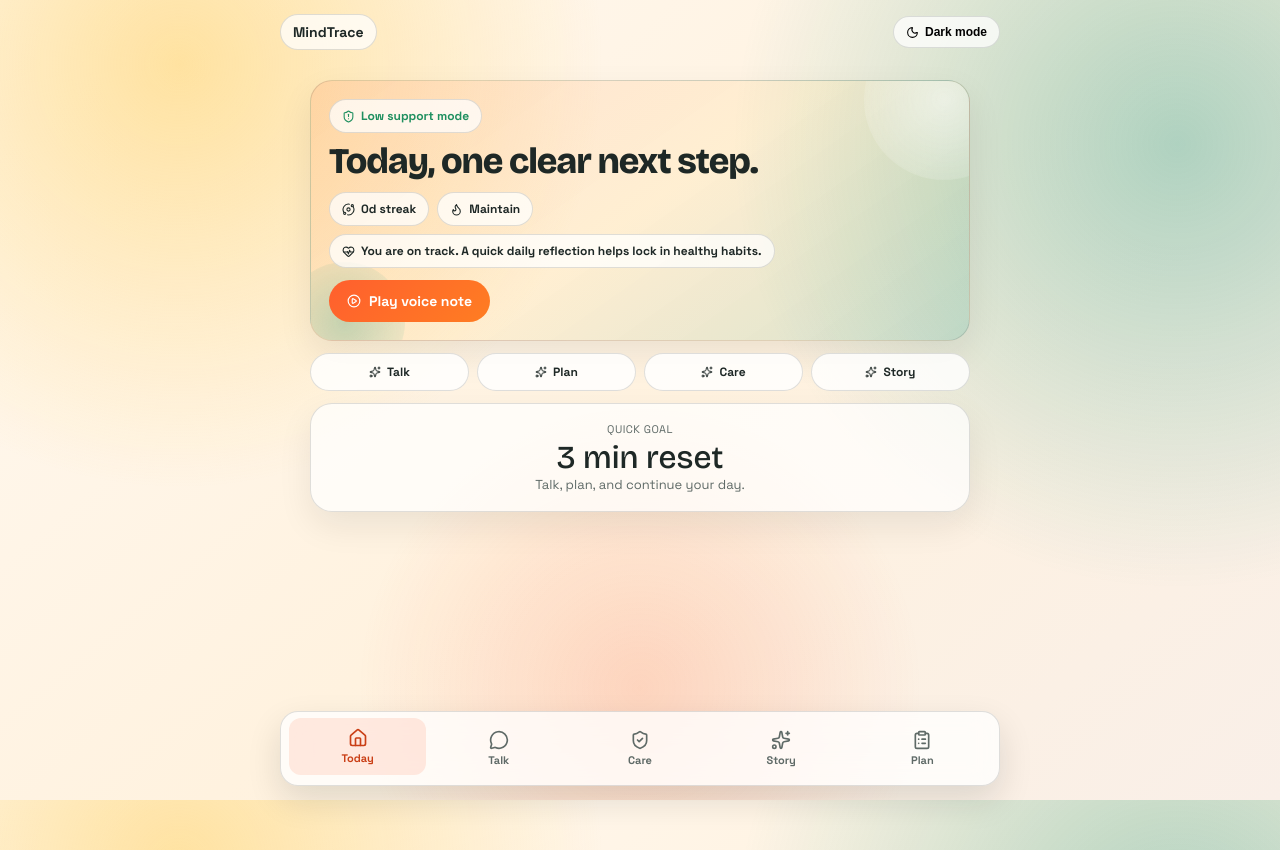
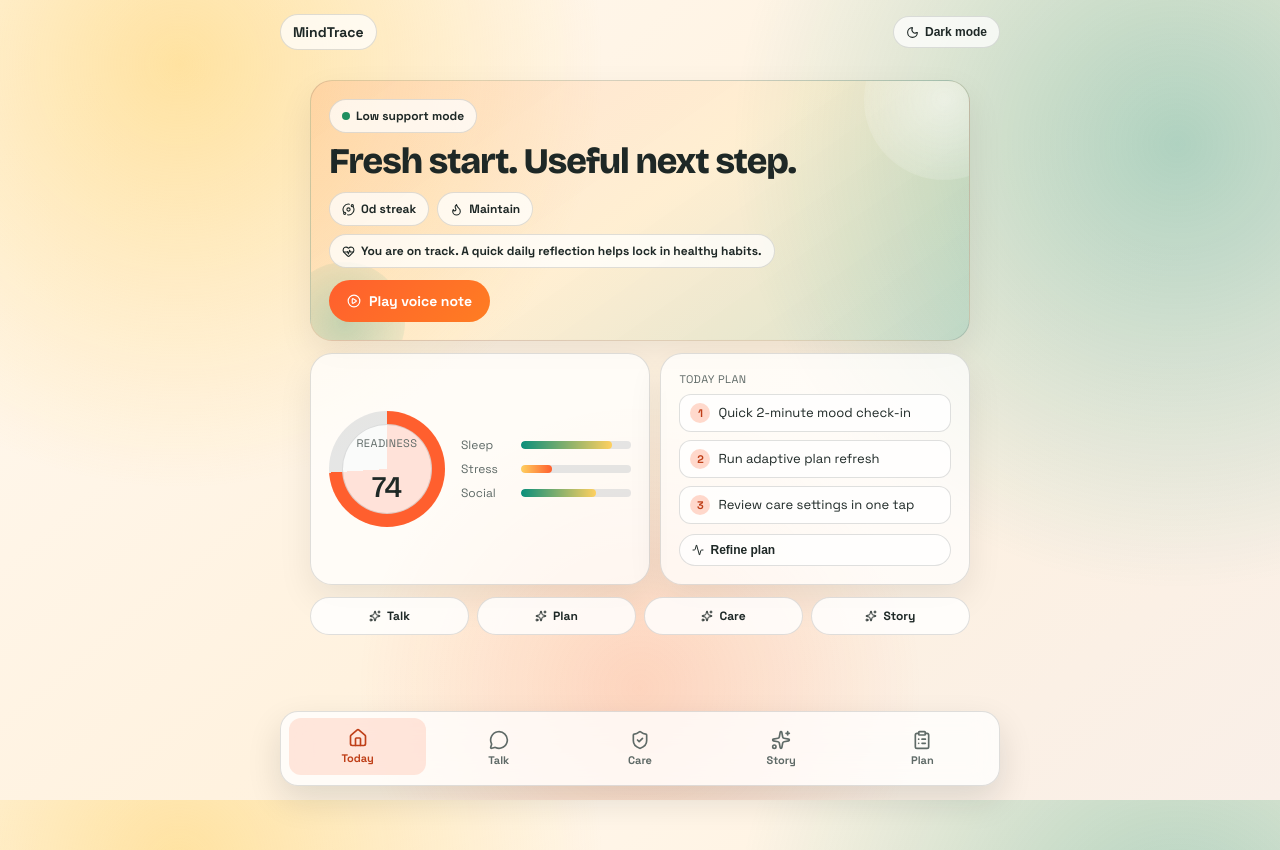
Before and after one commit to sciankit/Depression_Screen, a React (Vite) app: page / in a window 1280 px wide. Built offline with nearby package versions, Linux system fonts and the light colour scheme; no server answers.

Commit message:
Enhance landing visuals with live signals and fix dark mode contrast

```diff
--- a/src/index.css
+++ b/src/index.css
@@ -13,6 +13,9 @@
   --surface: rgba(255, 255, 255, 0.74);
   --surface-strong: rgba(255, 255, 255, 0.82);
   --nav-bg: rgba(255, 255, 255, 0.76);
+  --active-link: #bf3f18;
+  --active-link-bg: rgba(255, 95, 46, 0.14);
+  --card-shadow: 0 14px 34px rgba(11, 24, 21, 0.08);
   --bg-gradient:
     radial-gradient(circle at 14% 8%, rgba(255, 208, 95, 0.54), transparent 32%),
     radial-gradient(circle at 92% 18%, rgba(10, 143, 123, 0.32), transparent 33%),
@@ -35,6 +38,9 @@
   --surface: rgba(22, 32, 43, 0.8);
   --surface-strong: rgba(22, 32, 43, 0.9);
   --nav-bg: rgba(18, 27, 37, 0.84);
+  --active-link: #ffd77a;
+  --active-link-bg: rgba(255, 215, 122, 0.18);
+  --card-shadow: 0 14px 34px rgba(1, 8, 15, 0.45);
   --bg-gradient:
     radial-gradient(circle at 10% 10%, rgba(255, 140, 73, 0.2), transparent 30%),
     radial-gradient(circle at 85% 20%, rgba(62, 199, 177, 0.2), transparent 36%),
@@ -103,7 +109,7 @@ a {
   -webkit-backdrop-filter: blur(8px);
   border-radius: 22px;
   padding: 18px;
-  box-shadow: 0 14px 34px rgba(11, 24, 21, 0.08);
+  box-shadow: var(--card-shadow);
 }
 
 .btn-primary {
@@ -138,6 +144,7 @@ a {
   font-weight: 700;
   border: 1px solid var(--color-border);
   background: var(--surface);
+  color: var(--color-ink);
 }
 
 .top-ribbon {
@@ -194,8 +201,8 @@ a {
 }
 
 .dock-link.active {
-  background: rgba(255, 95, 46, 0.12);
-  color: #ca3f16;
+  background: var(--active-link-bg);
+  color: var(--active-link);
   transform: translateY(-2px);
 }
 
@@ -312,7 +319,7 @@ a {
 
 .home-action-pill:hover {
   transform: translateY(-1px);
-  border-color: rgba(255, 95, 46, 0.45);
+  border-color: color-mix(in srgb, var(--color-primary) 56%, transparent);
 }
 
 .reveal-1 {
@@ -336,6 +343,133 @@ a {
   }
   100% {
     transform: translateY(0);
+  }
+}
+
+.home-signal-grid {
+  display: grid;
+  grid-template-columns: 1.1fr 1fr;
+  gap: 10px;
+  margin-bottom: 12px;
+}
+
+.home-signal-card {
+  display: grid;
+  grid-template-columns: 120px 1fr;
+  gap: 12px;
+  align-items: center;
+}
+
+.home-signal-ring {
+  width: 116px;
+  height: 116px;
+  border-radius: 50%;
+  background: conic-gradient(var(--color-primary) var(--ring), rgba(127, 140, 155, 0.2) 0deg);
+  display: grid;
+  place-items: center;
+  animation: pulseSoft 2.8s ease-in-out infinite;
+}
+
+.home-signal-ring-inner {
+  width: 90px;
+  height: 90px;
+  border-radius: 50%;
+  background: var(--surface-strong);
+  border: 1px solid var(--color-border);
+  display: grid;
+  place-items: center;
+  text-align: center;
+}
+
+.home-ring-value {
+  font-family: var(--font-display);
+  font-size: 30px;
+  line-height: 1;
+}
+
+.home-mini-bars {
+  display: grid;
+  gap: 8px;
+}
+
+.home-bar-row {
+  display: grid;
+  grid-template-columns: 52px 1fr;
+  align-items: center;
+  gap: 8px;
+  font-size: 12px;
+  color: var(--color-muted);
+}
+
+.home-bar-track {
+  height: 8px;
+  border-radius: 999px;
+  background: rgba(127, 140, 155, 0.2);
+  overflow: hidden;
+}
+
+.home-bar-fill {
+  height: 100%;
+  border-radius: inherit;
+  background: linear-gradient(90deg, var(--color-accent), var(--color-secondary));
+  animation: growX 1s ease both;
+}
+
+.home-bar-fill.stress {
+  background: linear-gradient(90deg, var(--color-secondary), var(--color-primary));
+}
+
+.home-plan-card {
+  display: flex;
+  flex-direction: column;
+  justify-content: space-between;
+}
+
+.home-plan-item {
+  border: 1px solid var(--color-border);
+  border-radius: 12px;
+  background: var(--surface);
+  padding: 8px 10px;
+  display: grid;
+  grid-template-columns: 20px 1fr;
+  gap: 8px;
+  align-items: start;
+}
+
+.home-plan-item span {
+  width: 20px;
+  height: 20px;
+  border-radius: 99px;
+  background: color-mix(in srgb, var(--color-primary) 24%, transparent);
+  color: var(--active-link);
+  display: inline-flex;
+  align-items: center;
+  justify-content: center;
+  font-size: 11px;
+  font-weight: 700;
+}
+
+.home-plan-item p {
+  margin: 1px 0 0;
+  font-size: 13px;
+  line-height: 1.35;
+}
+
+@keyframes growX {
+  from {
+    width: 0%;
+  }
+}
+
+@keyframes pulseSoft {
+  0% {
+    transform: scale(1);
+  }
+  50% {
+    transform: scale(1.02);
+  }
+  100% {
+    transform: scale(1);
   }
 }
 
@@ -694,4 +828,13 @@ a {
   .home-action-rail {
     grid-template-columns: repeat(2, minmax(0, 1fr));
   }
+
+  .home-signal-grid {
+    grid-template-columns: 1fr;
+  }
+
+  .home-signal-card {
+    grid-template-columns: 1fr;
+    justify-items: center;
+  }
 }
--- a/src/pages/HomePage.jsx
+++ b/src/pages/HomePage.jsx
@@ -1,5 +1,6 @@
 import { useMemo, useRef, useState } from 'react';
 import {
+    Activity,
     Flame,
     HeartPulse,
     Loader,
@@ -24,6 +25,24 @@ const QUICK_ACTIONS = [
     { label: 'Story', route: '/stats' },
 ];
 
+function clamp(value, min = 0, max = 100) {
+    return Math.max(min, Math.min(max, value));
+}
+
+function buildSignalModel(riskTier, streak) {
+    const sleep = clamp(82 - riskTier * 19 + streak * 2);
+    const stress = clamp(28 + riskTier * 26 - streak * 2);
+    const social = clamp(68 - riskTier * 13 + streak * 3);
+    const readiness = clamp(Math.round((sleep + (100 - stress) + social) / 3));
+
+    return {
+        sleep,
+        stress,
+        social,
+        readiness,
+    };
+}
+
 export default function HomePage() {
     const navigate = useNavigate();
     const { prediction, phqPrediction, isScoring, interventionPlan, ensembleDecision } = useGlobalState();
@@ -41,6 +60,19 @@ export default function HomePage() {
         if (riskTier === 1) return 'Recover';
         return 'Maintain';
     }, [riskTier]);
+
+    const signals = useMemo(() => buildSignalModel(riskTier, streak), [riskTier, streak]);
+
+    const todayPlan = useMemo(() => {
+        if (interventionPlan?.interventions?.length) {
+            return interventionPlan.interventions.slice(0, 3);
+        }
+        return [
+            'Quick 2-minute mood check-in',
+            'Run adaptive plan refresh',
+            'Review care settings in one tap',
+        ];
+    }, [interventionPlan]);
 
     const playPrompt = async () => {
         if (status === 'loading' || status === 'playing') return;
@@ -113,11 +145,12 @@ export default function HomePage() {
                 <div className="home-orb home-orb-b" />
 
                 <div style={{ position: 'relative', zIndex: 2 }}>
-                    <div className="chip" style={{ marginBottom: '10px', color: riskMeta.color }}>
-                        <ShieldAlert size={13} /> {riskMeta.label} support mode
+                    <div className="chip" style={{ marginBottom: '10px' }}>
+                        <span style={{ width: 8, height: 8, borderRadius: 99, background: riskMeta.color }} />
+                        {riskMeta.label} support mode
                     </div>
 
-                    <h1 className="display home-minimal-title">Today, one clear next step.</h1>
+                    <h1 className="display home-minimal-title">Fresh start. Useful next step.</h1>
 
                     <div className="home-chip-row" style={{ marginBottom: '12px' }}>
                         <div className="chip"><Orbit size={13} /> {streak}d streak</div>
@@ -140,7 +173,47 @@ export default function HomePage() {
                 </div>
             </section>
 
-            <section className="home-action-rail reveal-2">
+            <section className="home-signal-grid reveal-2">
+                <div className="card home-signal-card">
+                    <div className="home-signal-ring" style={{ '--ring': `${signals.readiness * 3.6}deg` }}>
+                        <div className="home-signal-ring-inner">
+                            <div className="home-mini-label">Readiness</div>
+                            <div className="home-ring-value">{signals.readiness}</div>
+                        </div>
+                    </div>
+                    <div className="home-mini-bars">
+                        <div className="home-bar-row">
+                            <span>Sleep</span>
+                            <div className="home-bar-track"><div className="home-bar-fill" style={{ width: `${signals.sleep}%` }} /></div>
+                        </div>
+                        <div className="home-bar-row">
+                            <span>Stress</span>
+                            <div className="home-bar-track"><div className="home-bar-fill stress" style={{ width: `${signals.stress}%` }} /></div>
+                        </div>
+                        <div className="home-bar-row">
+                            <span>Social</span>
+                            <div className="home-bar-track"><div className="home-bar-fill" style={{ width: `${signals.social}%` }} /></div>
+                        </div>
+                    </div>
+                </div>
+
+                <div className="card home-plan-card">
+                    <div className="home-mini-label" style={{ marginBottom: 8 }}>Today Plan</div>
+                    <div style={{ display: 'grid', gap: 8, marginBottom: 10 }}>
+                        {todayPlan.map((item, idx) => (
+                            <div key={item} className="home-plan-item">
+                                <span>{idx + 1}</span>
+                                <p>{item}</p>
+                            </div>
+                        ))}
+                    </div>
+                    <button className="chip" onClick={() => navigate('/plan')}>
+                        <Activity size={12} /> Refine plan
+                    </button>
+                </div>
+            </section>
+
+            <section className="home-action-rail reveal-3">
                 {QUICK_ACTIONS.map((item, index) => (
                     <button
                         key={item.label}
@@ -153,14 +226,6 @@ export default function HomePage() {
                     </button>
                 ))}
             </section>
-
-            <section className="card reveal-3" style={{ textAlign: 'center' }}>
-                <div className="home-mini-label" style={{ marginBottom: '6px' }}>Quick Goal</div>
-                <div className="home-metric" style={{ marginBottom: '2px' }}>3 min reset</div>
-                <p className="text-muted" style={{ margin: 0, fontSize: '13px' }}>
-                    Talk, plan, and continue your day.
-                </p>
-            </section>
         </div>
     );
 }
```
